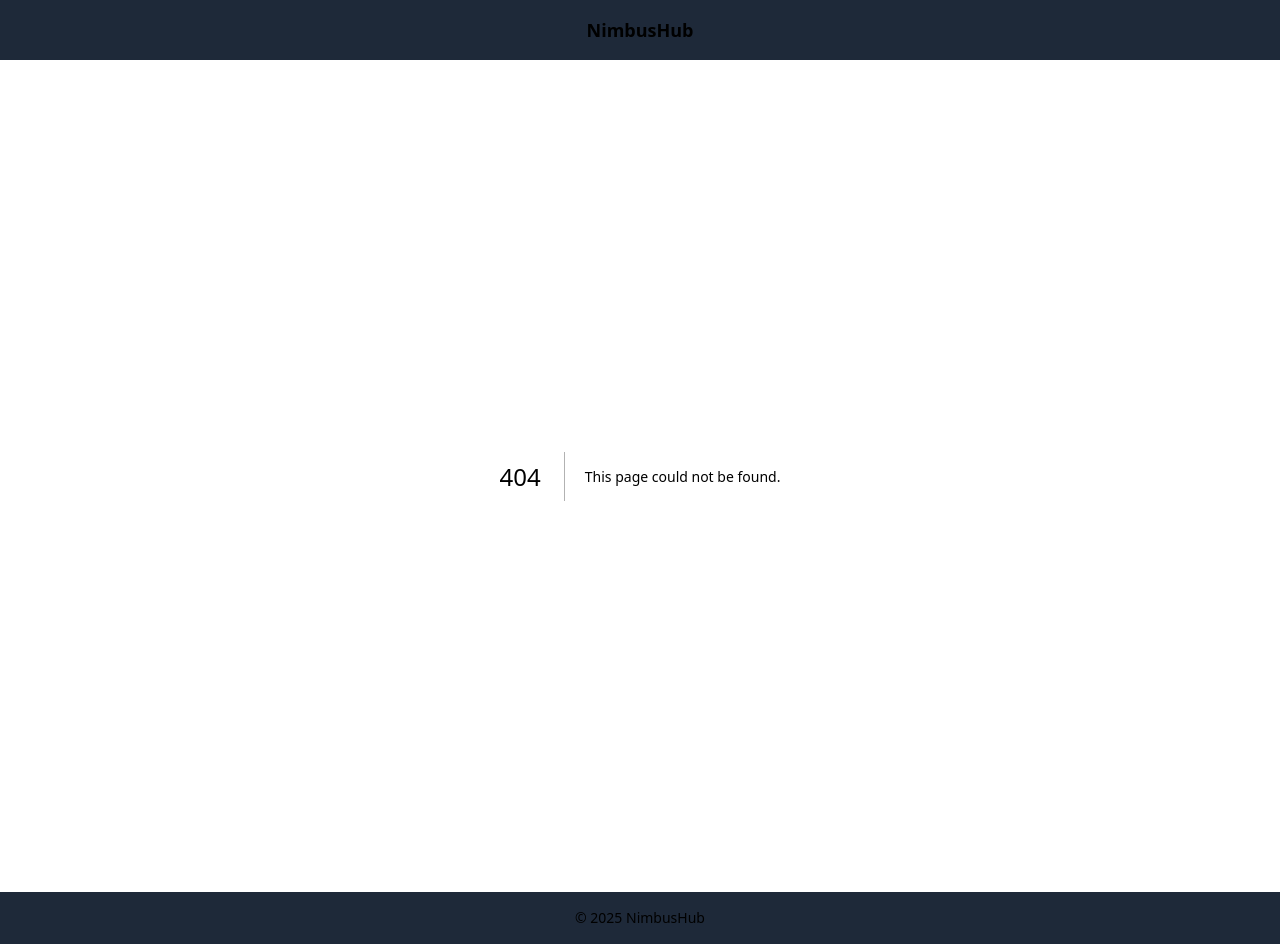
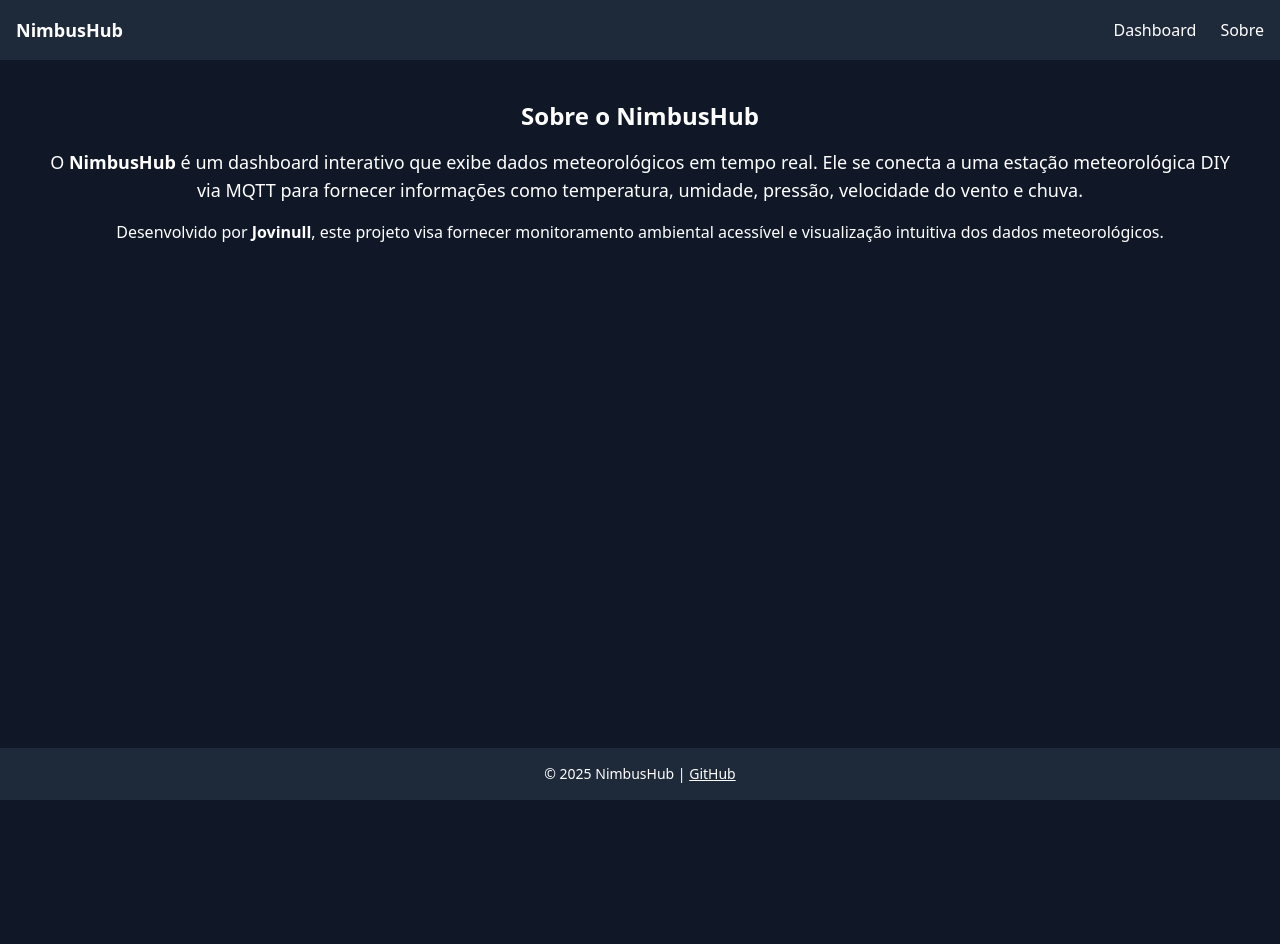
Before and after one commit to Jovinull/NimbusHub, a Next.js app: page /about in a window 1280 px wide. Before the commit this address had no page. After the commit the page ends 800 px from the top, so only its background shows below. Built offline with nearby package versions, Linux system fonts and the light colour scheme.

Commit message:
FEAT: Pagina sobre e integração do footer e header

```diff
--- /dev/null
+++ b/src/app/about/page.tsx
@@ -0,0 +1,5 @@
+import About from "../components/About";
+
+export default function AboutPage() {
+    return <About />;
+}
--- a/src/app/layout.tsx
+++ b/src/app/layout.tsx
@@ -1,6 +1,7 @@
-// layout.tsx
 import type { Metadata } from "next";
 import "./globals.css";
+import Header from "./components/Header"; // ✅ Importando o Header correto
+import Footer from "./components/Footer"; // ✅ Criando um Footer modularizado
 
 export const metadata: Metadata = {
   title: "NimbusHub",
@@ -13,9 +14,9 @@ export default function RootLayout({
   return (
     <html lang="en">
       <body className="bg-gray-900 text-white min-h-screen flex flex-col">
-        <header className="bg-gray-800 p-4 text-center text-lg font-bold">NimbusHub</header>
+        <Header /> {/* ✅ Agora o Header correto será exibido */}
         <main className="flex-1 container mx-auto p-4">{children}</main>
-        <footer className="bg-gray-800 p-4 text-center text-sm">&copy; 2025 NimbusHub</footer>
+        <Footer /> {/* ✅ Modularizando o Footer também */}
       </body>
     </html>
   );
```
